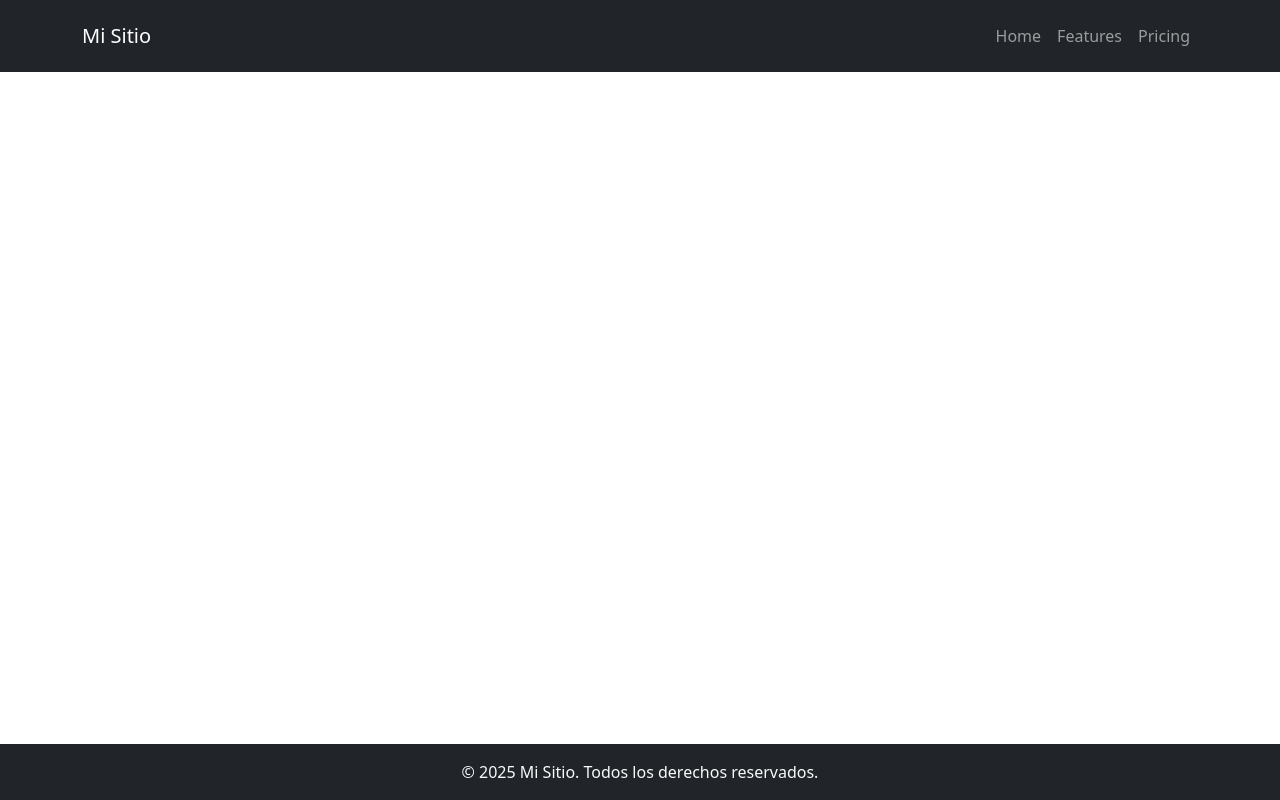
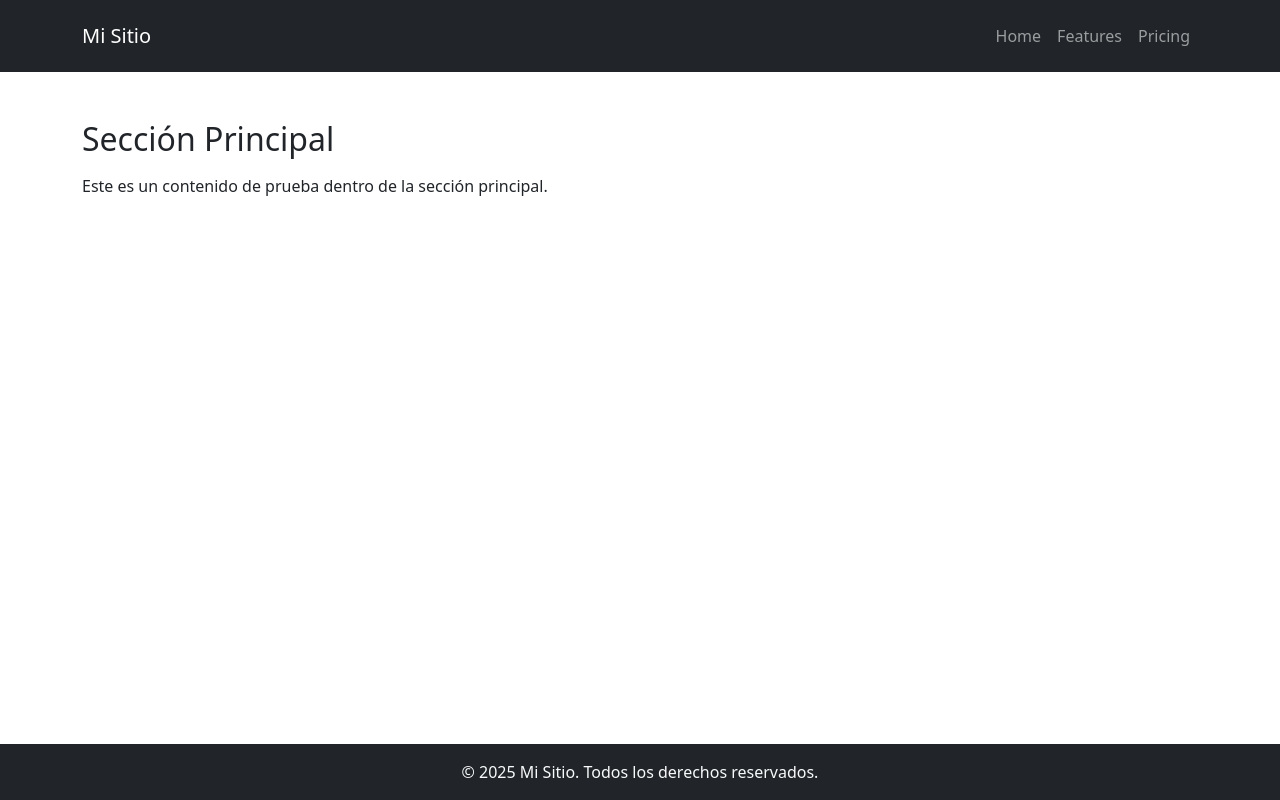
Before and after one commit to joaquin-fuentes-dev/git-y-github, a React (Vite) app: page / in a window 1280 px wide. Built offline with nearby package versions, Linux system fonts and the light colour scheme.

Commit message:
feat: agregá seccion principal

```diff
--- a/src/App.jsx
+++ b/src/App.jsx
@@ -1,11 +1,14 @@
 import Footer from "./components/Footer.jsx";
 import Header from "./components/Header.jsx";
+import SeccionPrincipal from "./components/SeccionPrincipal.jsx";
 
 export default function App() {
   return (
     <div className="d-flex flex-column min-vh-100">
       <Header />
-      <main className="flex-fill"></main>
+      <main className="flex-fill">
+        <SeccionPrincipal />
+      </main>
       <Footer />
     </div>
   );
--- /dev/null
+++ b/src/components/SeccionPrincipal.jsx
@@ -0,0 +1,10 @@
+import { Container } from "react-bootstrap";
+
+export default function SeccionPrincipal() {
+  return (
+    <Container className="py-5">
+      <h2 className="mb-3">Sección Principal</h2>
+      <p>Este es un contenido de prueba dentro de la sección principal.</p>
+    </Container>
+  );
+}
```
